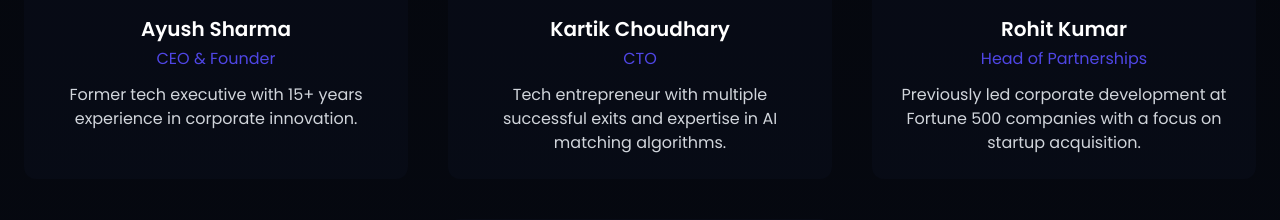
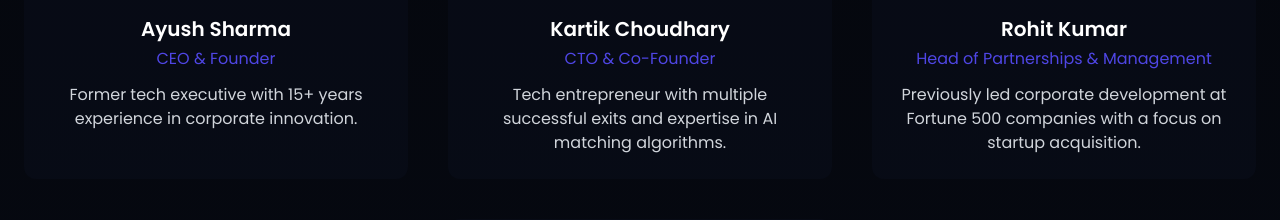
Before and after one commit to Ayush-Sharma3011/Pixel-Pallets-Project, a PHP site: page /bizfusion/about.php in a window 1280 px wide. Shown: the part 1942-2162 px from the top of the page. Run offline with PHP 8.4, Linux system fonts and the light colour scheme; some libraries are stand-ins or nearby versions; some web fonts are replaced.

Commit message:
finalizing

```diff
--- a/about.php
+++ b/about.php
@@ -128,7 +128,7 @@ $conn = $database->getConnection();
                     <img src="https://media.licdn.com/dms/image/v2/D5603AQFZZCnfF3hMBg/profile-displayphoto-shrink_400_400/profile-displayphoto-shrink_400_400/0/1725126576545?e=1750291200&v=beta&t=haV-GLRX7PHTjgeDjlU1SB7XrDHhKS7OHrSYKZ_AqT4" alt="Sarah Johnson" class="w-full h-full object-cover">
                 </div>
                 <h3 class="text-xl font-semibold mb-1">Kartik Choudhary</h3>
-                <p class="text-primary mb-3">CTO</p>
+                <p class="text-primary mb-3">CTO & Co-Founder</p>
                 <p class="text-gray-300">Tech entrepreneur with multiple successful exits and expertise in AI matching algorithms.</p>
             </div>
             <div class="bg-dark bg-opacity-50 rounded-xl p-6 text-center">
@@ -136,7 +136,7 @@ $conn = $database->getConnection();
                     <img src="https://media.licdn.com/dms/image/v2/D4D03AQE26AQx6GypUQ/profile-displayphoto-shrink_400_400/profile-displayphoto-shrink_400_400/0/1695701012684?e=1750291200&v=beta&t=DG4Xq-nSmhOzkgLxHwU5jmEhdKIJ0hKhdvYvhBOHSuo" alt="David Patel" class="w-full h-full object-cover">
                 </div>
                 <h3 class="text-xl font-semibold mb-1">Rohit Kumar</h3>
-                <p class="text-primary mb-3">Head of Partnerships</p>
+                <p class="text-primary mb-3">Head of Partnerships & Management</p>
                 <p class="text-gray-300">Previously led corporate development at Fortune 500 companies with a focus on startup acquisition.</p>
             </div>
         </div>
```
